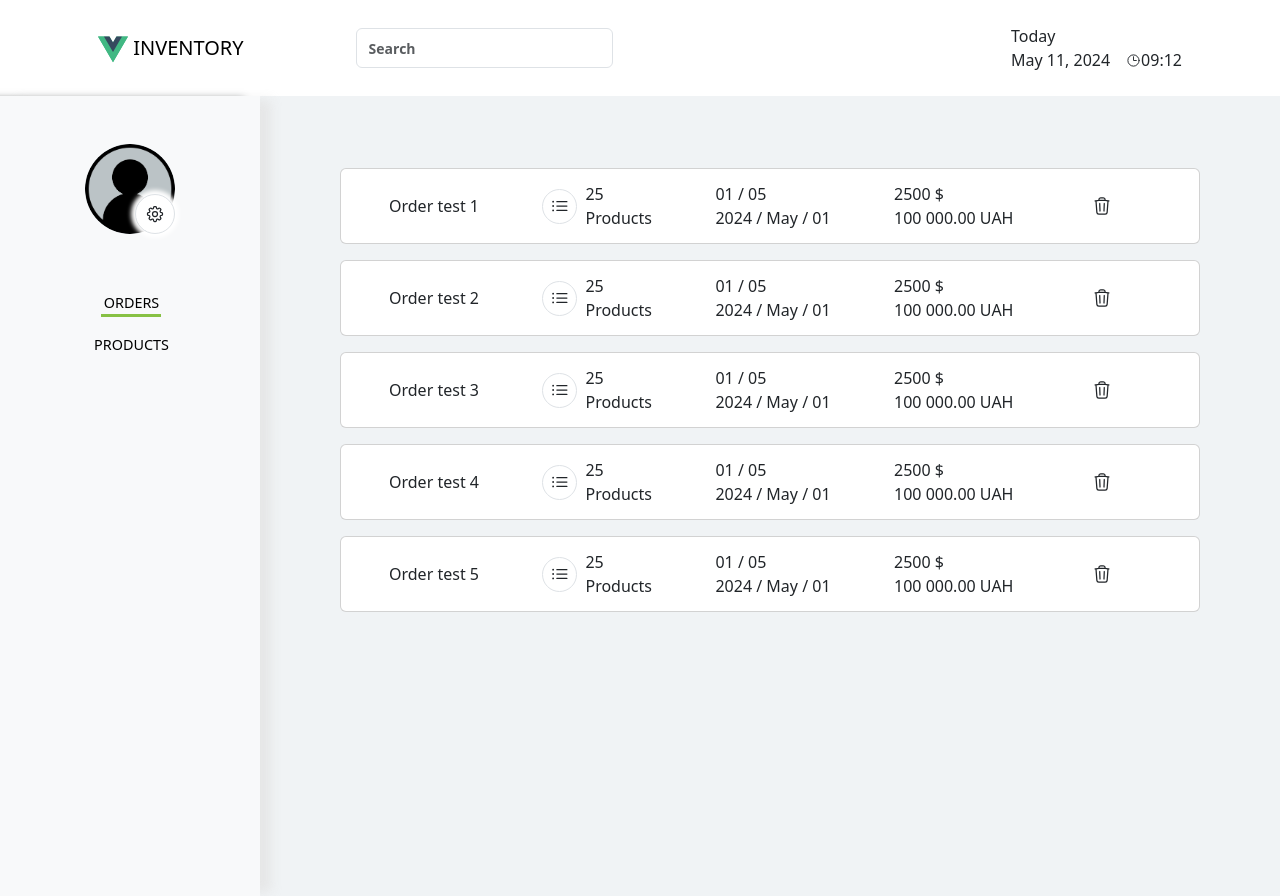
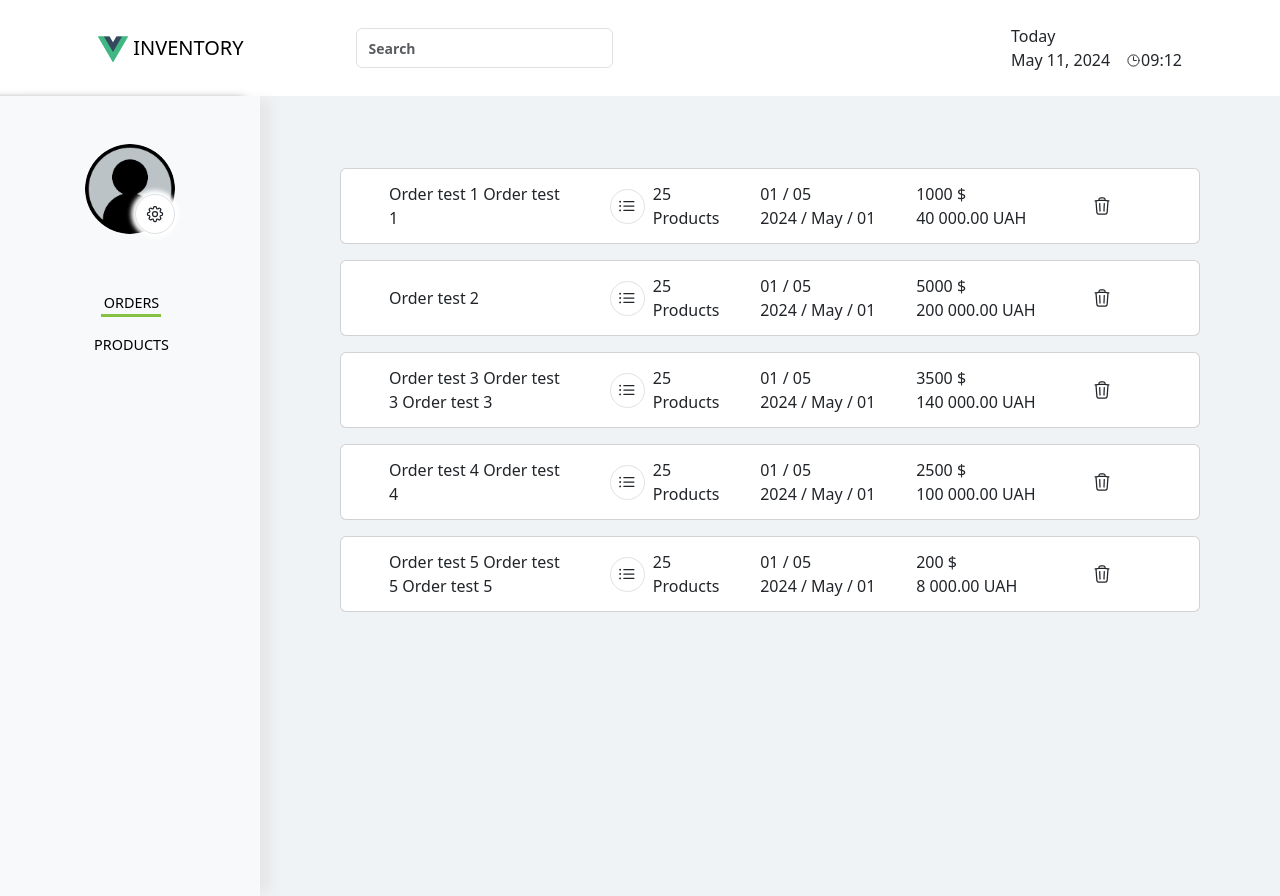
Before and after one commit to DamIslano/dzentest, a Vue app: page /orders in a window 1280 px wide. Built offline with nearby package versions, Linux system fonts and the light colour scheme.

Commit message:
update: orders

```diff
--- a/src/api/orders/order.json
+++ b/src/api/orders/order.json
@@ -1,7 +1,47 @@
 {
 	"orders": [
 		{
-			"order_name": "Order test 1",
+			"id": 1,
+			"order_name": "Order test 1 Order test 1",
+			"product_amount": 25,
+			"creation_date": {
+				"full": "2024 / May / 01",
+				"short": "01 / 05"
+			},
+			"price": {
+				"USD": "1000",
+				"UAH": "40 000.00"
+			}
+		},
+		{
+			"id": 2,
+			"order_name": "Order test 2",
+			"product_amount": 25,
+			"creation_date": {
+				"full": "2024 / May / 01",
+				"short": "01 / 05"
+			},
+			"price": {
+				"USD": "5000",
+				"UAH": "200 000.00"
+			}
+		},
+		{
+			"id": 3,
+			"order_name": "Order test 3 Order test 3 Order test 3",
+			"product_amount": 25,
+			"creation_date": {
+				"full": "2024 / May / 01",
+				"short": "01 / 05"
+			},
+			"price": {
+				"USD": "3500",
+				"UAH": "140 000.00"
+			}
+		},
+		{
+			"id": 4,
+			"order_name": "Order test 4 Order test 4",
 			"product_amount": 25,
 			"creation_date": {
 				"full": "2024 / May / 01",
@@ -13,51 +53,16 @@
 			}
 		},
 		{
-			"order_name": "Order test 2",
+			"id": 5,
+			"order_name": "Order test 5 Order test 5 Order test 5",
 			"product_amount": 25,
 			"creation_date": {
 				"full": "2024 / May / 01",
 				"short": "01 / 05"
 			},
 			"price": {
-				"USD": "2500",
-				"UAH": "100 000.00"
-			}
-		},
-		{
-			"order_name": "Order test 3",
-			"product_amount": 25,
-			"creation_date": {
-        "full": "2024 / May / 01",
-        "short": "01 / 05"
-      },
-			"price": {
-				"USD": "2500",
-				"UAH": "100 000.00"
-			}
-		},
-		{
-			"order_name": "Order test 4",
-			"product_amount": 25,
-			"creation_date": {
-        "full": "2024 / May / 01",
-        "short": "01 / 05"
-      },
-			"price": {
-				"USD": "2500",
-				"UAH": "100 000.00"
-			}
-		},
-		{
-			"order_name": "Order test 5",
-			"product_amount": 25,
-			"creation_date": {
-        "full": "2024 / May / 01",
-        "short": "01 / 05"
-      },
-			"price": {
-				"USD": "2500",
-				"UAH": "100 000.00"
+				"USD": "200",
+				"UAH": "8 000.00"
 			}
 		}
 	]
--- a/src/assets/style/order.css
+++ b/src/assets/style/order.css
@@ -11,8 +11,13 @@
 }
 
 .order-opened {
-	width: 50px;
+	width: 0;
 	background: rgb(207, 216, 220);
 	border-top-right-radius: 5px;
 	border-bottom-right-radius: 5px;
+	transition: 0.3s ease;
 }
+
+.order-opened.active {
+	width: 50px;
+}
--- a/src/views/orders/Orders.vue
+++ b/src/views/orders/Orders.vue
@@ -6,23 +6,31 @@ import Products from '../products/Products.vue';
 
 const { allOrders } = useStore().getters
 const fullMenu = ref(true)
+const openedOrderIndex = ref(-1)
 
-const toggleMenu = () => fullMenu.value = !fullMenu.value
+const toggleMenu = (index: number) => {
+	if(!fullMenu.value && openedOrderIndex.value != index) {
+		openedOrderIndex.value = index
+	} else {
+		fullMenu.value = !fullMenu.value
+		openedOrderIndex.value = index
+	}
+}
 </script>
 
 <template>
 	<div :class="{ 'd-flex alight-items-center justify-content-between': !fullMenu }">
 		<div :style="{ 'min-width': fullMenu ? '' : '30%' }">
 			<div
-				v-for="order in allOrders"
+				v-for="(order, idx) in allOrders"
 				class="p-2 mb-3 card position-relative"
 				:class="{ 'px-3': !fullMenu, 'px-5': fullMenu }"
 				:style="{ width: fullMenu ? '' : '100%' }"
 			>
 				<div class="d-flex align-items-center justify-content-between py-1">
-					<div v-if="fullMenu">{{ order.order_name }}</div>
+					<div v-if="fullMenu" style="max-width: 180px; width: 100%;">{{ order.order_name }}</div>
 					<div class="d-flex align-items-center">
-						<div @click="toggleMenu" class="me-2 d-flex align-items-center justify-content-center rounded-circle border order-list-icon"><ListBulletIcon style="width: 20px;"/></div>
+						<div @click="toggleMenu(idx)" class="me-2 d-flex align-items-center justify-content-center rounded-circle border order-list-icon"><ListBulletIcon style="width: 20px;"/></div>
 						<div>
 							<div>{{ order.product_amount }}</div>
 							<div>Products</div>
@@ -32,12 +40,12 @@ const toggleMenu = () => fullMenu.value = !fullMenu.value
 						<div>{{ order.creation_date.short }}</div>
 						<div>{{ order.creation_date.full }}</div>
 					</div>
-					<div v-if="fullMenu">
+					<div v-if="fullMenu" style="min-width: 120px;">
 						<div>{{ order.price.USD }} $</div>
 						<div>{{ order.price.UAH }} UAH</div>
 					</div>
 					<div v-if="fullMenu" class="me-4 hover-overlay d-flex alighn-items-center justify-content-center rounded-circle delete-icon" style="min-width: 50px; height: 50px;"><TrashIcon style="width: 20px;"/></div>
-					<div v-if="!fullMenu" class="position-absolute end-0 h-100 d-flex alighn-items-center justify-content-center order-opened"><ChevronRightIcon style="width: 25px; color: white;"/></div>
+					<div v-show="openedOrderIndex === idx && !fullMenu" class="position-absolute end-0 h-100 d-flex alighn-items-center justify-content-center order-opened" :class="{ active: openedOrderIndex === idx && !fullMenu }"><ChevronRightIcon style="width: 25px; color: white;"/></div>
 				</div>
 			</div>
 		</div>
```
Lines whose indentation alone changed are shown as unchanged.
